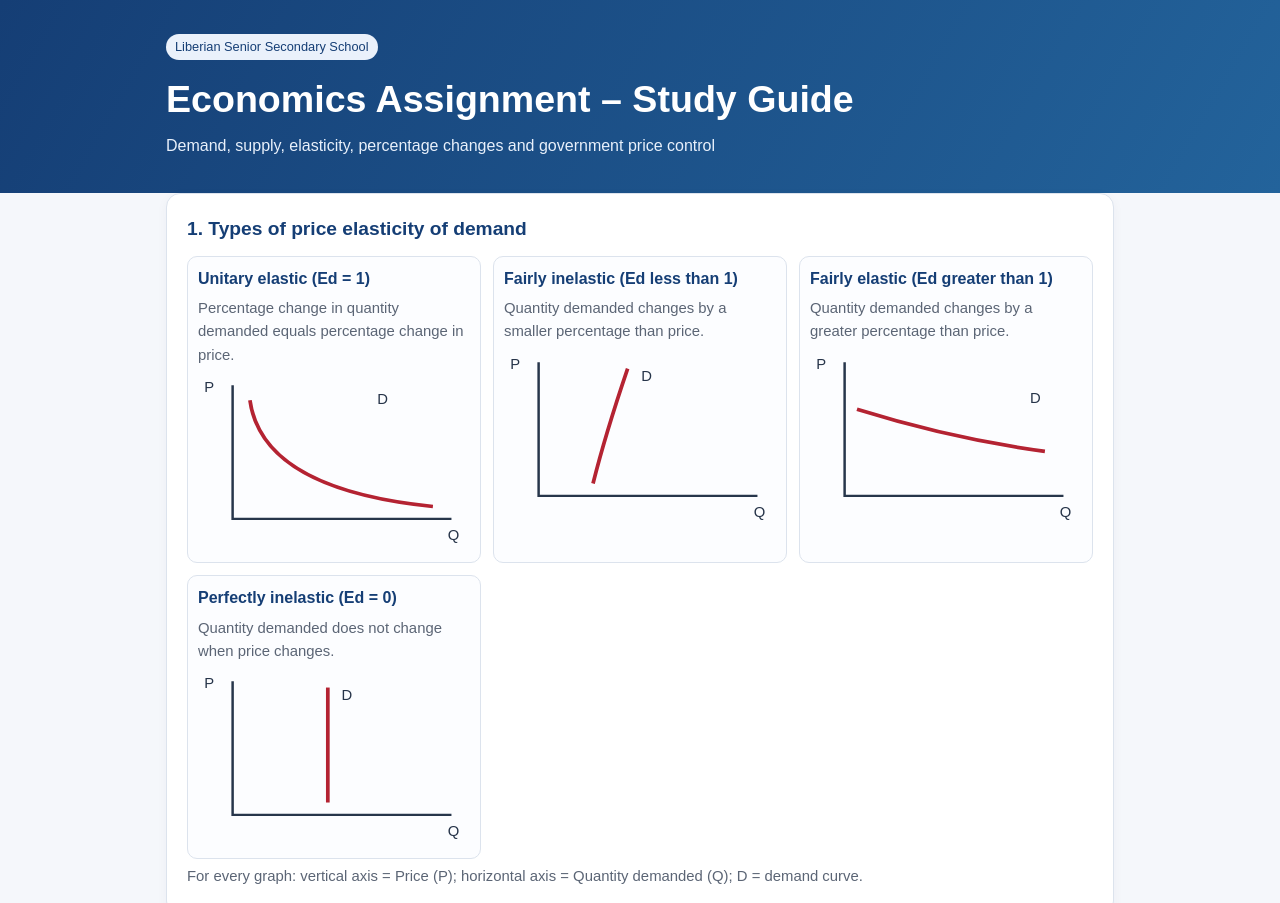
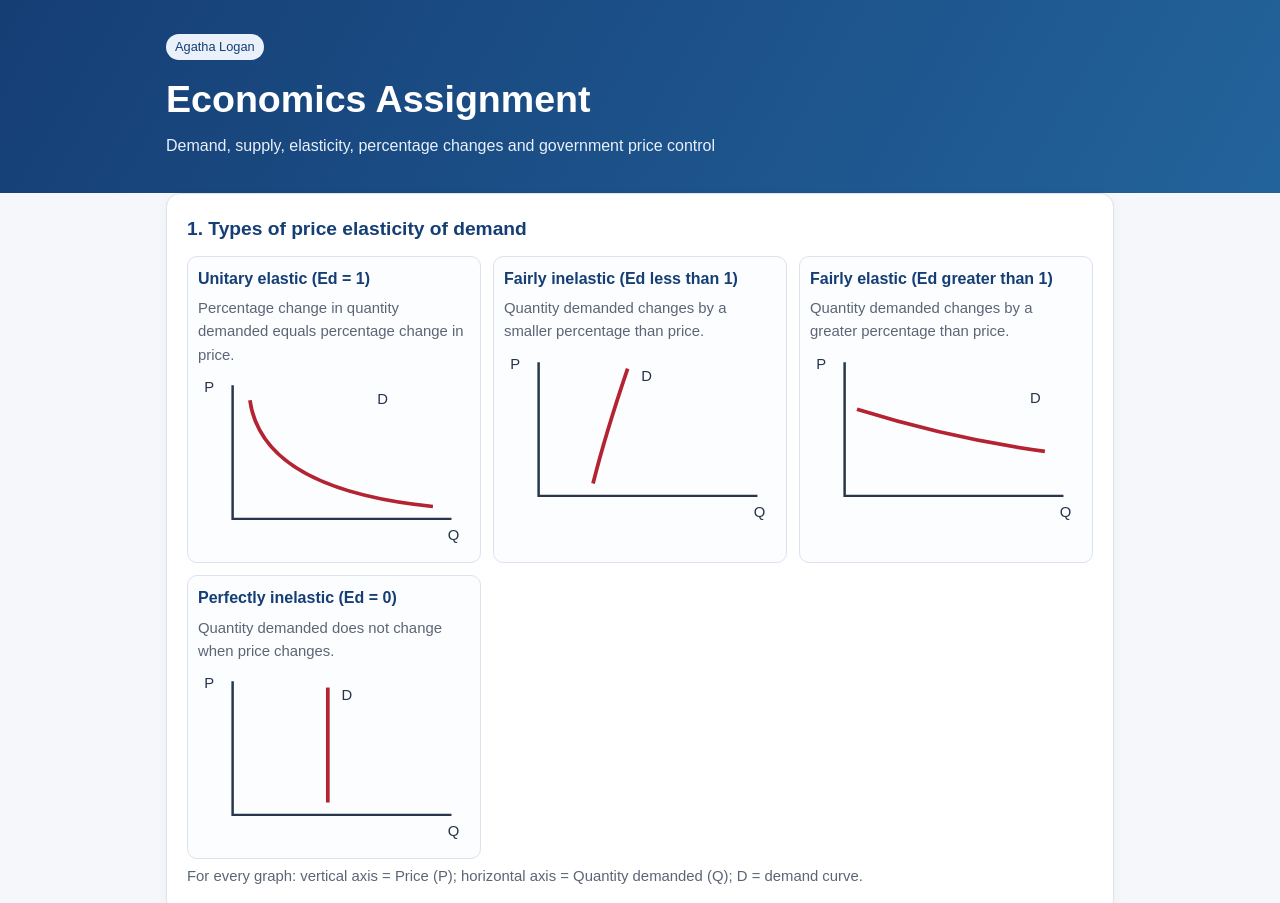
Before and after one commit to ie-lr/uafeec, a plain HTML site: page index.html in a window 1280 px wide. Shown: the top 903 px of the page. Drawn offline with Linux system fonts and the light colour scheme.

Commit message:
Update index.html

```diff
--- a/index.html
+++ b/index.html
@@ -43,8 +43,8 @@ footer{text-align:center;color:var(--muted);padding:0 16px 28px;font-size:.9rem}
 </head>
 <body>
 <header><div class="wrap">
-<span class="tag">Liberian Senior Secondary School</span>
-<h1>Economics Assignment – Study Guide</h1>
+<span class="tag">Agatha Logan</span>
+<h1>Economics Assignment </h1>
 <p>Demand, supply, elasticity, percentage changes and government price control</p>
 </div></header>
 <main class="wrap">
@@ -134,6 +134,6 @@ footer{text-align:center;color:var(--muted);padding:0 16px 28px;font-size:.9rem}
 <p class="note">Study tip: Practise drawing each graph yourself. Label P, Q, D, S, equilibrium and any shifted curves clearly.</p>
 </section>
 </main>
-<footer>Economics study notes • Prepared for group revision</footer>
+<footer>Economics study notes • Prepared by Daddy</footer>
 </body>
 </html>
```
